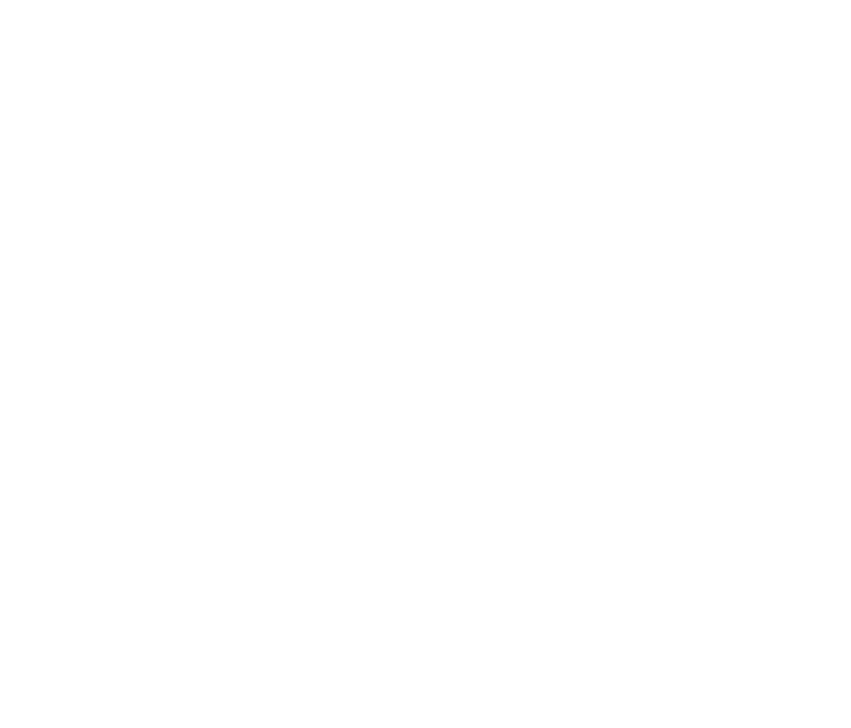
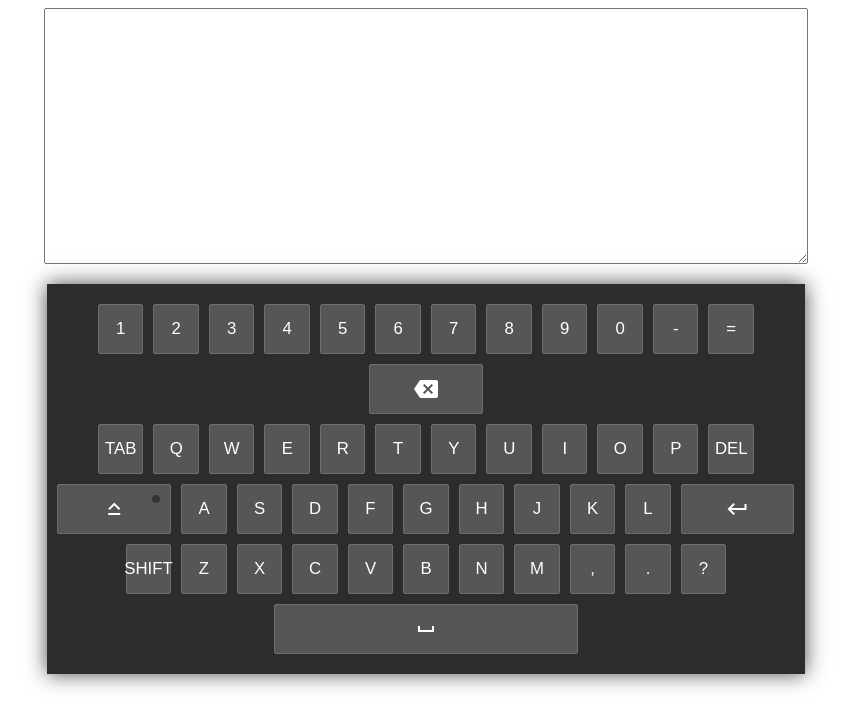
Before and after one commit to anastasiyahomanava/codejam-virtual-keyboard, a website: page index.html in a window 1280 px wide. Shown: the whole page, without its empty margins (214-1065 px from the left). Drawn offline with Linux system fonts and the light colour scheme.

Commit message:
feat: create keyboard and styles

```diff
--- a/assets/styles/main.scss
+++ b/assets/styles/main.scss
@@ -0,0 +1,69 @@
+.keyboard-input {
+  height: 250px;
+  width: 60%;
+  margin: 0 auto;
+  display: block;
+}
+
+.keyboard {
+  width: 60%;
+  margin: 20px auto;
+  padding: 15px 0;
+  background: #2c2c2c;
+  box-shadow: 0 0 20px rgba(0, 0, 0, 0.7);
+  user-select: none;
+  transition: bottom 0.4s;
+
+  &__keys {
+    text-align: center;
+  }
+
+  &__key {
+    height: 50px;
+  width: 6%;
+  max-width: 140px;
+  margin: 5px;
+  border-radius: 2px;
+  border: 1px solid #6e6e6e;
+  background: rgba(255, 255, 255, 0.2);
+  color: #ffffff;
+  font-size: 1.05rem;
+  outline: none;
+  cursor: pointer;
+  display: inline-flex;
+  align-items: center;
+  justify-content: center;
+  vertical-align: top;
+  padding: 0;
+  -webkit-tap-highlight-color: transparent;
+  position: relative;
+  }
+
+  &__key:active {
+    background: rgba(46, 58, 36, 0.288);
+  }
+
+  &__key--wide {
+    width: 15%;
+  }
+
+  &__key--extra-wide {
+    width: 40%;
+    max-width: 500px;
+  }
+
+  &__key--activatable::after {
+    content: '';
+    top: 10px;
+    right: 10px;
+    position: absolute;
+    width: 8px;
+    height: 8px;
+    background: rgba(0, 0, 0, 0.4);
+    border-radius: 50%;
+  }
+
+  &__key--active::after {
+    background: #d9ff00;
+  }
+}
--- a/index.html
+++ b/index.html
@@ -1,13 +1,18 @@
 <!DOCTYPE html>
 <html lang="en">
+
 <head>
   <meta charset="UTF-8">
   <meta name="viewport" content="width=device-width, initial-scale=1.0">
   <meta http-equiv="X-UA-Compatible" content="ie=edge">
+  <link href="https://fonts.googleapis.com/icon?family=Material+Icons" rel="stylesheet">
   <link rel="stylesheet" href="./assets/styles/main.css">
   <title>CodeJam Virtual Keyboard</title>
 </head>
+
 <body>
-  <script src="./js/main.js"></script>
+  <textarea name="keyboard-input" class="keyboard-input"></textarea>
+  <script src="./js/index.js"></script>
 </body>
+
 </html>
--- a/js/index.js
+++ b/js/index.js
@@ -0,0 +1,142 @@
+const keyboard = {
+  elements: {
+    main: null,
+    keysContainer: null,
+    keys: [],
+  },
+
+  eventHandlers: {
+    oninput: null,
+    onclose: null,
+  },
+
+  properties: {
+    value: '',
+    capsLock: false,
+  },
+
+  init() {
+    this.elements.main = document.createElement('div');
+    this.elements.keysContainer = document.createElement('div');
+
+    this.elements.main.classList.add('keyboard');
+    this.elements.keysContainer.classList.add('keyboard__keys');
+    this.elements.keysContainer.appendChild(this.createKeys());
+
+    this.elements.keys = this.elements.keysContainer.querySelectorAll('.keyboard__key');
+
+    this.elements.main.appendChild(this.elements.keysContainer);
+    document.body.appendChild(this.elements.main);
+
+    document.querySelectorAll('.keyboard-input').forEach((element) => {
+      element.addEventListener('focus', () => {
+        this.enterText(element.value, (currentValue) => {
+          element.value = currentValue;
+        });
+      });
+    });
+  },
+
+  createKeys() {
+    const fragment = document.createDocumentFragment();
+    const keyLayout = [
+      '1', '2', '3', '4', '5', '6', '7', '8', '9', '0', '-', '=', 'backspace',
+      'tab', 'q', 'w', 'e', 'r', 't', 'y', 'u', 'i', 'o', 'p', 'del',
+      'caps', 'a', 's', 'd', 'f', 'g', 'h', 'j', 'k', 'l', 'enter',
+      'shift', 'z', 'x', 'c', 'v', 'b', 'n', 'm', ',', '.', '?',
+      'space',
+    ];
+
+    const createIcons = (iconName) => `<i class="material-icons">${iconName}</i>`;
+
+    keyLayout.forEach((key) => {
+      const keyElement = document.createElement('button');
+      const lineBreak = ['backspace', 'del', 'enter', '?'].indexOf(key) !== -1;
+
+      keyElement.setAttribute('type', 'button');
+      keyElement.classList.add('keyboard__key');
+
+      switch (key) {
+        case 'backspace':
+          keyElement.classList.add('keyboard__key--wide');
+          keyElement.innerHTML = createIcons('backspace');
+
+          keyElement.addEventListener('click', () => {
+            this.properties.value = this.properties.value.substring(0, this.properties.value.length - 1);
+            this.triggerEvents('oninput');
+          });
+          break;
+
+        case 'caps':
+          keyElement.classList.add('keyboard__key--wide', 'keyboard__key--activatable');
+          keyElement.innerHTML = createIcons('keyboard_capslock');
+
+          keyElement.addEventListener('click', () => {
+            this.toggleCapsLock();
+            keyElement.classList.toggle('keyboard__key--active', this.properties.capsLock);
+          });
+          break;
+
+        case 'enter':
+          keyElement.classList.add('keyboard__key--wide');
+          keyElement.innerHTML = createIcons('keyboard_return');
+
+          keyElement.addEventListener('click', () => {
+            this.properties.value += '\n';
+            this.triggerEvents('oninput');
+          });
+          break;
+
+        case 'space':
+          keyElement.classList.add('keyboard__key--extra-wide');
+          keyElement.innerHTML = createIcons('space_bar');
+
+          keyElement.addEventListener('click', () => {
+            this.properties.value += ' ';
+            this.triggerEvents('oninput');
+          });
+          break;
+
+        default:
+          keyElement.textContent = key.toUpperCase();
+
+          keyElement.addEventListener('click', () => {
+            this.properties.value += this.properties.capsLock ? key.toUpperCase() : key.toLowerCase();
+            this.triggerEvents('oninput');
+          });
+          break;
+      }
+
+      fragment.appendChild(keyElement);
+
+      if (lineBreak) {
+        fragment.appendChild(document.createElement('br'));
+      }
+    });
+
+    return fragment;
+  },
+
+  triggerEvents(handlerName) {
+    if (typeof this.eventHandlers[handlerName] === 'function') {
+      this.eventHandlers[handlerName](this.properties.value);
+    }
+  },
+
+  toggleCapsLock() {
+    this.properties.capsLock = !this.properties.capsLock;
+
+    for (const key of this.elements.keys) {
+      if (key.childElementCount === 0) {
+        key.textContent = this.properties.capsLock ? key.textContent.toUpperCase() : key.textContent.toLowerCase();
+      }
+    }
+  },
+
+  enterText(initialValue, oninput) {
+    this.properties.value = initialValue || '';
+    this.eventHandlers.oninput = oninput;
+  },
+};
+
+window.addEventListener('DOMContentLoaded', () => keyboard.init());
--- a/package.json
+++ b/package.json
@@ -4,9 +4,10 @@
   "description": "",
   "main": "index.js",
   "dependencies": {
-    "eslint": "^6.6.0"
+    "eslint-plugin-import": "^2.18.2"
   },
   "devDependencies": {
+    "eslint": "^6.6.0",
     "eslint-config-airbnb-base": "^14.0.0"
   },
   "scripts": {
```
Also changed, not shown: .eslintrc.json (added), assets/styles/main.css, 2 other files.
